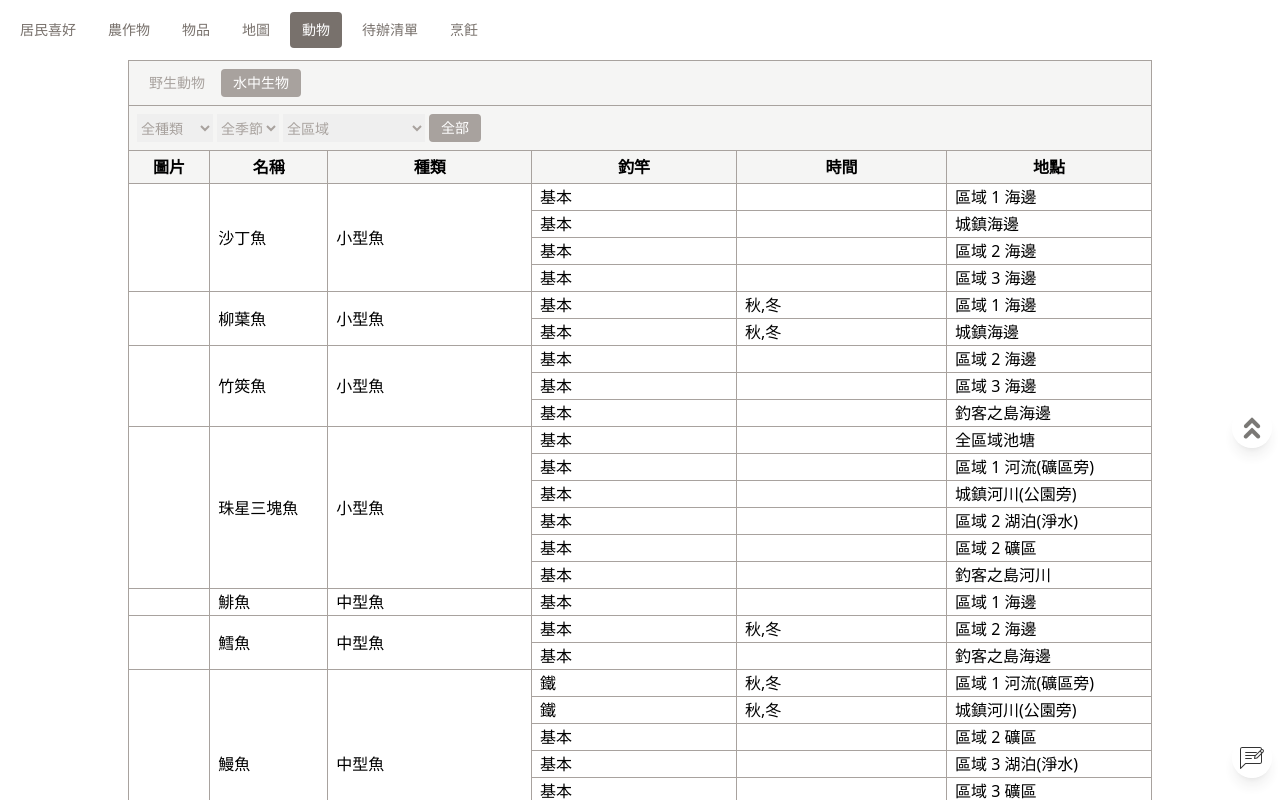
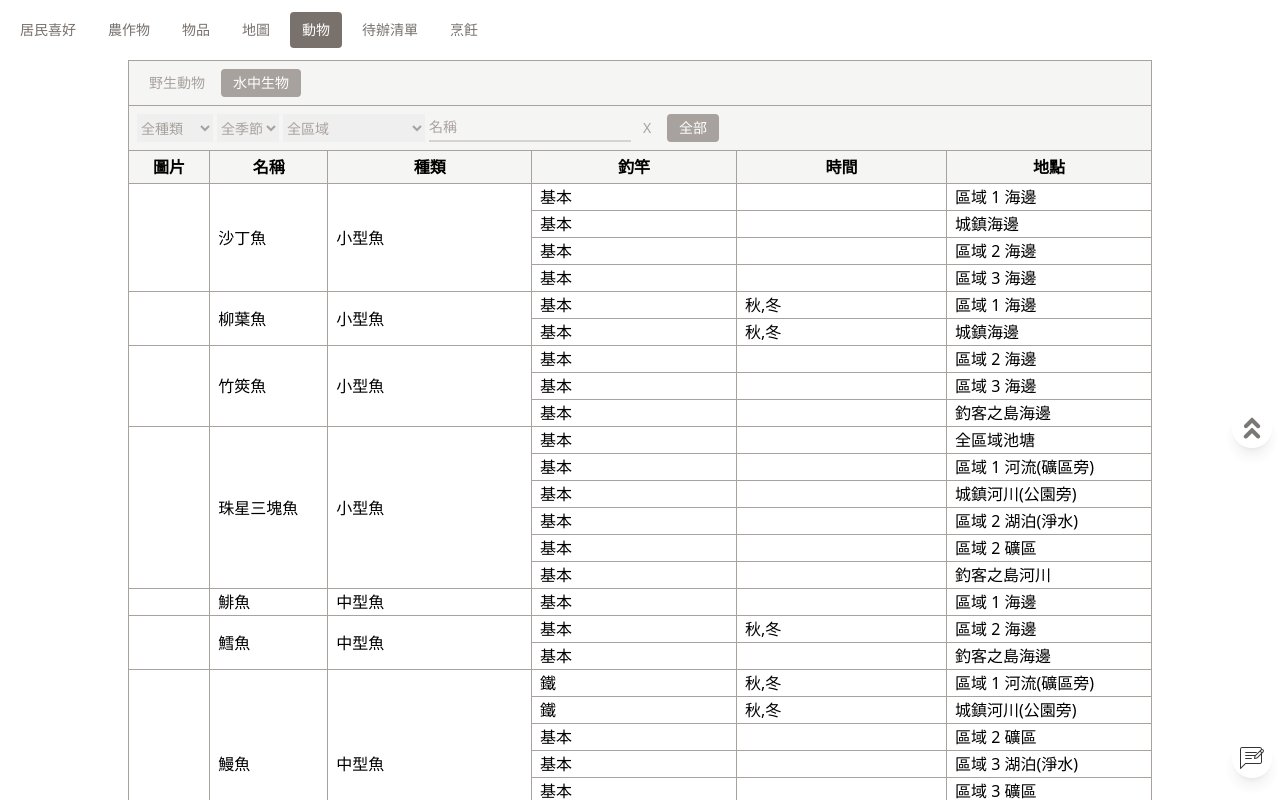
Before and after one commit to pig60214/harvest-moon, a React (Create React App) app: page /animals in a window 1280 px wide. Both pictures are taken after a click on the item "水中生物". Shown: the top 800 px of the page. Built offline with nearby package versions, Linux system fonts and the light colour scheme.

Commit message:
Animal: Add SearchInput

```diff
--- a/src/components/SearchInput.js
+++ b/src/components/SearchInput.js
@@ -8,7 +8,7 @@ export default function SearchInput({ placeholder }) {
   const searchInputEle = document.getElementById('searchInput');
 
   return (
-    <div className='w-full flex'>
+    <div className='flex'>
       <input
         id='searchInput'
         type="text"
--- a/src/views/Animals.js
+++ b/src/views/Animals.js
@@ -5,6 +5,8 @@ import lang from "rawData/resourse";
 import fishesRawData from "rawData/fishesRawData";
 import { setAnimalCategory, setAnimalFishCategory, setAnimalLocation, setAnimalSeason } from '../store/panelSettingSlice';
 import fishingLocationRawData from "rawData/fishingLocationRawData";
+import SearchInput from "components/SearchInput";
+import { setSearchInput } from "store/searchInputSlice";
 
 const wildAnimalsRawData = [
   { name: '松鼠', time: '春、夏、秋', location: '區域1有數的地方', weather: '颱風不出現'},
@@ -57,8 +59,12 @@ export default function Animals() {
     )
   });
 
+  const searchInput = useSelector((state) => state.searchInput.value);
   const fishsData = fishesRawData
-  .filter(fish => setting.fishCategory === '全種類' || setting.fishCategory === fish.category)
+  .filter(fish => {
+    return (setting.fishCategory === '全種類' || setting.fishCategory === fish.category)
+    && fish.name.includes(searchInput);
+  })
   .flatMap(fish => {
     const ways = fish.way.filter(way => {
       return (setting.season === '全季節' || way.seasons.length === 0 || way.seasons.includes(setting.season))
@@ -149,11 +155,12 @@ export default function Animals() {
   const seasons = ['全季節', '春', '夏', '秋', '冬'];
 
   const AllTab = () => {
-    const className = setting.fishCategory === '全種類' && setting.season === '全季節' && setting.location === '全區域' ? 'active' : 'inactive';
+    const className = setting.fishCategory === '全種類' && setting.season === '全季節' && setting.location === '全區域' && searchInput === '' ? 'active' : 'inactive';
     const onClick = () => {
       dispatch(setAnimalFishCategory('全種類'));
       dispatch(setAnimalSeason('全季節'));
       dispatch(setAnimalLocation('全區域'));
+      dispatch(setSearchInput(''));
     }
     return <li className={className} onClick={onClick}>{ lang('全部') }</li>
   }
@@ -170,6 +177,7 @@ export default function Animals() {
         <option value='全區域'>{ lang('全區域') }</option>
         { fishingLocationRawData.map(l => <option key={l} value={l}>{ lang(l) }</option>) }
       </select>
+      <SearchInput placeholder='名稱' />
       <AllTab/>
     </ul>
   </div>);
```
